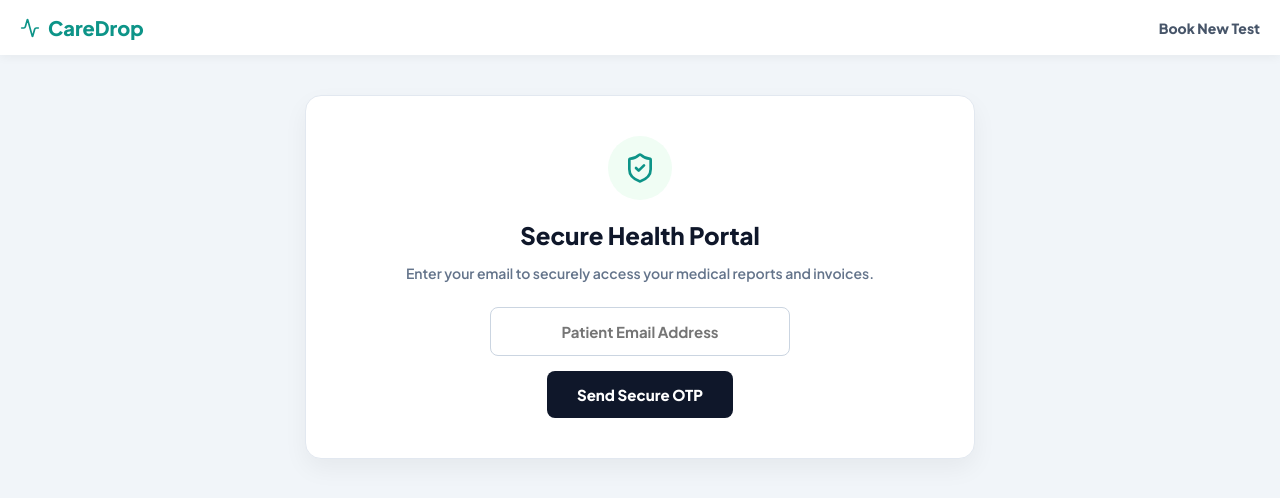
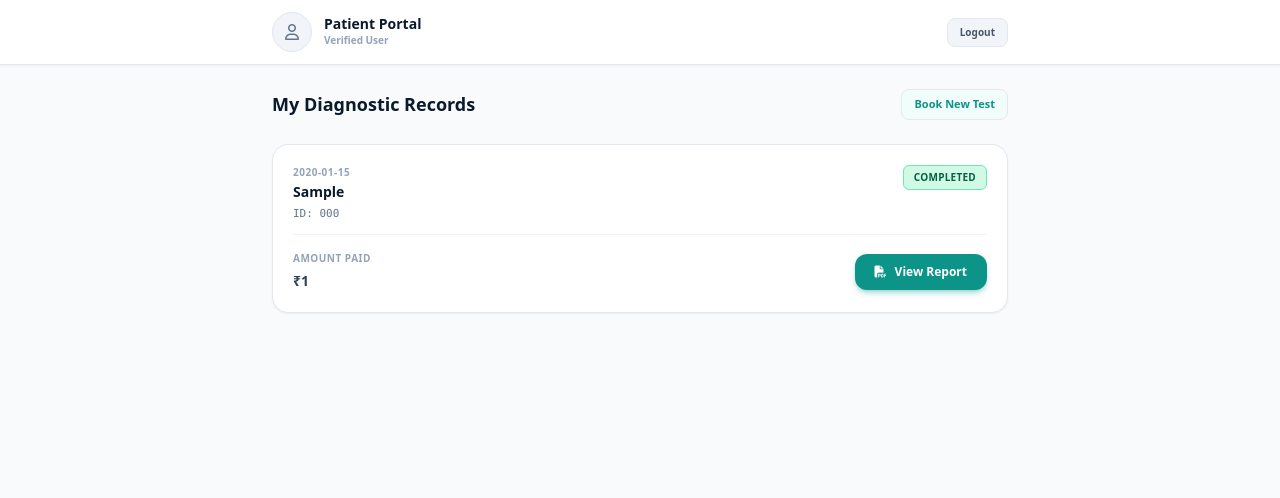
Before and after one commit to lab81617-del/caredrop-website, a Flask app: template templates/my_bookings.html in a window 1280 px wide. Shown: the top 498 px of the page. Run offline with Flask 3, Linux system fonts and the light colour scheme; the template is opened without the code that fills it: most values are stand-ins (such as "Sample title", 1, 10 or a date in 2020); some libraries are stand-ins or nearby versions.

Commit message:
Update my_bookings.html

```diff
--- a/templates/my_bookings.html
+++ b/templates/my_bookings.html
@@ -2,175 +2,93 @@
 <html lang="en">
 <head>
     <meta charset="UTF-8">
-    <meta name="viewport" content="width=device-width, initial-scale=1.0">
-    <title>My Reports | CareDrop</title>
-    <link href="https://fonts.googleapis.com/css2?family=Plus+Jakarta+Sans:wght@500;600;700;800&display=swap" rel="stylesheet">
-    <script src="https://unpkg.com/lucide@latest"></script>
-    <style>
-        * { font-family: 'Plus Jakarta Sans', sans-serif !important; box-sizing: border-box; }
-        body { background: #F1F5F9; margin: 0; padding: 0; color: #0F172A; }
+    <meta name="viewport" content="width=device-width, initial-scale=1.0, maximum-scale=1.0, user-scalable=no">
+    <title>My Records | CareDrop</title>
+    <script src="https://cdn.tailwindcss.com"></script>
+    <link href="https://cdnjs.cloudflare.com/ajax/libs/font-awesome/6.4.0/css/all.min.css" rel="stylesheet">
+    <script>
+        tailwind.config = {
+            theme: { extend: { colors: { brand: { 50: '#f0fdfa', 600: '#0d9488', 700: '#0f766e', 900: '#134e4a' }, navy: { 900: '#0b192c' } } } }
+        }
+    </script>
+</head>
+<body class="bg-slate-50 text-slate-800 font-sans antialiased pb-20 selection:bg-brand-500 selection:text-white">
 
-        .nav { background: white; padding: 15px 20px; display: flex; align-items: center; justify-content: space-between; box-shadow: 0 2px 10px rgba(0,0,0,0.05); position: sticky; top: 0; z-index: 100; }
-        .logo { font-size: 20px; font-weight: 800; color: #0D9488; text-decoration: none; display: flex; align-items: center; gap: 8px; }
+    <header class="bg-white border-b border-slate-200 sticky top-0 z-40 shadow-sm">
+        <div class="max-w-3xl mx-auto px-4 py-3 flex items-center justify-between">
+            <div class="flex items-center gap-3">
+                <div class="w-10 h-10 rounded-full bg-slate-100 flex items-center justify-center text-slate-500 border border-slate-200">
+                    <i class="fa-regular fa-user"></i>
+                </div>
+                <div>
+                    <span class="text-sm font-black text-navy-900 block leading-none">Patient Portal</span>
+                    <span class="text-[10px] font-bold text-slate-400 mt-0.5 block">{{ session.get('patient_contact', 'Verified User') }}</span>
+                </div>
+            </div>
+            <a href="/logout" class="text-[10px] font-bold bg-slate-100 hover:bg-slate-200 text-slate-600 px-3 py-1.5 rounded-lg border border-slate-200 transition">
+                Logout
+            </a>
+        </div>
+    </header>
 
-        .container { max-width: 700px; margin: 40px auto; padding: 0 15px; }
+    <main class="max-w-3xl mx-auto px-4 py-6 space-y-6">
 
-        /* OTP Verification Box */
-        .auth-card { background: white; border-radius: 16px; padding: 40px 30px; text-align: center; box-shadow: 0 10px 25px rgba(0,0,0,0.05); border: 1px solid #E2E8F0; }
-        .auth-icon { background: #F0FDF4; color: #0D9488; width: 64px; height: 64px; border-radius: 50%; display: flex; justify-content: center; align-items: center; margin: 0 auto 20px auto; }
-        .auth-card h2 { margin: 0 0 10px 0; font-size: 24px; font-weight: 800; }
-        .auth-card p { color: #64748B; font-size: 14px; font-weight: 600; margin-bottom: 25px; }
-        .input-box { width: 100%; max-width: 300px; margin: 0 auto 15px auto; display: block; padding: 14px; border: 1px solid #CBD5E1; border-radius: 8px; font-size: 15px; font-weight: 700; text-align: center; outline: none; }
-        .input-box:focus { border-color: #0D9488; }
-        .btn-auth { background: #0F172A; color: white; border: none; padding: 14px 30px; border-radius: 8px; font-weight: 800; font-size: 15px; cursor: pointer; transition: 0.2s; }
-        .btn-auth:hover { background: #1E293B; }
-
-        /* Order Cards */
-        .order-card { background: white; border-radius: 12px; padding: 20px; margin-bottom: 20px; box-shadow: 0 4px 6px rgba(0,0,0,0.02); border: 1px solid #E2E8F0; }
-        .order-header { display: flex; justify-content: space-between; align-items: center; border-bottom: 1px dashed #CBD5E1; padding-bottom: 15px; margin-bottom: 15px; }
-        .order-ref { font-size: 16px; font-weight: 800; color: #0D9488; }
-        .order-date { font-size: 12px; font-weight: 700; color: #64748B; }
-
-        .status-badge { padding: 6px 12px; border-radius: 50px; font-size: 11px; font-weight: 800; text-transform: uppercase; }
-        .status-pending { background: #FEF3C7; color: #B45309; border: 1px solid #FDE68A; }
-        .status-completed { background: #F0FDF4; color: #166534; border: 1px solid #BBF7D0; }
-
-        .patient-name { font-size: 15px; font-weight: 800; color: #0F172A; text-transform: capitalize; margin-bottom: 10px; }
-
-        .action-row { display: grid; grid-template-columns: 1fr 1fr; gap: 10px; margin-top: 20px; }
-        .btn-download { background: #0D9488; color: white; padding: 12px; border-radius: 6px; font-weight: 800; font-size: 13px; text-decoration: none; text-align: center; display: flex; justify-content: center; align-items: center; gap: 8px; transition: 0.2s; }
-        .btn-download:hover { background: #0F766E; }
-        .btn-invoice { background: #F1F5F9; color: #475569; border: 1px solid #CBD5E1; padding: 12px; border-radius: 6px; font-weight: 800; font-size: 13px; text-decoration: none; text-align: center; display: flex; justify-content: center; align-items: center; gap: 8px; transition: 0.2s; }
-        .btn-invoice:hover { background: #E2E8F0; }
-        .btn-disabled { background: #F1F5F9; color: #94A3B8; border: 1px dashed #CBD5E1; cursor: not-allowed; }
-    </style>
-</head>
-<body>
-
-    <nav class="nav">
-        <a href="/" class="logo"><i data-lucide="activity" style="width: 20px; height: 20px;"></i> CareDrop</a>
-        <a href="/tests" style="text-decoration: none; color: #475569; font-weight: 800; font-size: 14px;">Book New Test</a>
-    </nav>
-
-    <div class="container">
-
-        {% if error == "Verify email." or not searched_email %}
-        <div class="auth-card" id="authBox">
-            <div class="auth-icon"><i data-lucide="shield-check" style="width: 32px; height: 32px;"></i></div>
-            <h2>Secure Health Portal</h2>
-            <p>Enter your email to securely access your medical reports and invoices.</p>
-
-            <div id="step1">
-                <input type="email" id="emailInput" class="input-box" placeholder="Patient Email Address" value="{{ searched_email }}" required>
-                <button class="btn-auth" onclick="sendOTP()">Send Secure OTP</button>
-            </div>
-
-            <div id="step2" style="display: none;">
-                <input type="text" id="otpInput" class="input-box" placeholder="Enter 4-Digit OTP" maxlength="4" required>
-                <button class="btn-auth" onclick="verifyOTP()">Verify & View Reports</button>
-                <div style="margin-top: 15px; font-size: 12px; font-weight: 700; color: #0D9488; cursor: pointer;" onclick="location.reload()">&larr; Change Email</div>
-            </div>
+        <div class="flex items-center justify-between mb-2">
+            <h2 class="text-lg font-black text-navy-900">My Diagnostic Records</h2>
+            <a href="/tests" class="text-[11px] font-bold text-brand-600 bg-brand-50 px-3 py-1.5 rounded-lg border border-brand-200">Book New Test</a>
         </div>
 
-        {% else %}
-        <h2 style="margin-top: 0; color: #0F172A; font-weight: 800;">My Diagnostic Records</h2>
-        <p style="color: #64748B; font-weight: 600; margin-bottom: 30px;">Records for: {{ searched_email }}</p>
+        <div class="space-y-4">
+            {% for o in bookings %}
+            <div class="bg-white rounded-2xl p-5 border border-slate-200 shadow-sm">
 
-            {% for order in orders %}
-            <div class="order-card">
-                <div class="order-header">
+                <div class="flex justify-between items-start mb-3">
                     <div>
-                        <div class="order-ref">{{ order.order_ref }}</div>
+                        <span class="text-[10px] font-bold text-slate-400 uppercase tracking-wider block mb-0.5">{{ o.created_at[:10] }}</span>
+                        <span class="text-sm font-black text-navy-900 block">{{ o.tests_requested }}</span>
+                        <span class="text-[11px] font-mono text-slate-500 mt-1 block">ID: {{ o.order_code }}</span>
                     </div>
-                    <div class="status-badge {% if order.has_report %}status-completed{% else %}status-pending{% endif %}">
-                        {% if order.has_report %}Report Ready{% else %}Processing{% endif %}
-                    </div>
+
+                    <!-- Dynamic Status Badge -->
+                    <span class="px-2.5 py-1 rounded-md text-[10px] font-black tracking-wide uppercase inline-block
+                        {% if o.status == 'Pending' %} bg-amber-100 text-amber-800 border border-amber-300
+                        {% elif o.status == 'Sample Collected' %} bg-blue-100 text-blue-800 border border-blue-300
+                        {% elif o.status == 'Completed' %} bg-emerald-100 text-emerald-800 border border-emerald-300
+                        {% else %} bg-slate-100 text-slate-800 border border-slate-300 {% endif %}">
+                        {{ o.status }}
+                    </span>
                 </div>
 
-                <div class="patient-name"><i data-lucide="user" style="width: 14px; height: 14px; color: #94A3B8; vertical-align: middle;"></i> {{ order.patient_name }}</div>
+                <!-- Action Area -->
+                <div class="pt-4 mt-2 border-t border-slate-100 flex items-center justify-between">
+                    <div>
+                        <span class="text-[10px] font-bold text-slate-400 uppercase tracking-wider block mb-0.5">Amount Paid</span>
+                        <span class="text-sm font-black text-slate-700">₹{{ o.total_bill|int }}</span>
+                    </div>
 
-                <div class="action-row">
-                    {% if order.has_report %}
-                        <a href="/download-report/{{ order.id }}" target="_blank" class="btn-download">
-                            <i data-lucide="file-text" style="width: 16px; height: 16px;"></i> Clinical Report
-                        </a>
-                        <a href="/download-invoice/{{ order.id }}" target="_blank" class="btn-invoice">
-                            <i data-lucide="receipt" style="width: 16px; height: 16px;"></i> Tax Invoice
-                        </a>
+                    {% if o.status == 'Completed' %}
+                    <!-- PDF Download Button (Active only when completed) -->
+                    <a href="/lims_report/{{ o.id }}" target="_blank" class="bg-brand-600 hover:bg-brand-700 text-white px-5 py-2.5 rounded-xl text-xs font-bold transition shadow-md shadow-brand-600/30 flex items-center gap-2">
+                        <i class="fa-solid fa-file-pdf"></i> View Report
+                    </a>
                     {% else %}
-                        <div class="btn-download btn-disabled" style="grid-column: 1 / -1;">
-                            <i data-lucide="clock" style="width: 16px; height: 16px;"></i> Report in Progress
-                        </div>
+                    <!-- Processing state -->
+                    <div class="text-[10px] font-bold text-slate-400 bg-slate-50 px-4 py-2 rounded-lg border border-slate-200 flex items-center gap-2">
+                        <i class="fa-solid fa-spinner fa-spin text-brand-600"></i> Processing Lab
+                    </div>
                     {% endif %}
                 </div>
             </div>
             {% else %}
-            <div style="text-align: center; padding: 50px 20px; background: white; border-radius: 12px; border: 1px dashed #CBD5E1;">
-                <i data-lucide="folder-search" style="width: 48px; height: 48px; color: #94A3B8; margin-bottom: 15px;"></i>
-                <h3 style="margin: 0 0 10px 0; font-weight: 800; color: #0F172A;">No Records Found</h3>
-                <p style="color: #64748B; font-weight: 600; font-size: 14px;">We couldn't find any bookings associated with this email.</p>
-                <a href="/tests" style="display: inline-block; background: #0D9488; color: white; text-decoration: none; padding: 10px 20px; border-radius: 6px; font-weight: 800; margin-top: 15px;">Book a Test</a>
+            <div class="bg-white rounded-2xl p-8 border border-slate-200 text-center">
+                <i class="fa-solid fa-file-medical text-4xl text-slate-300 mb-3"></i>
+                <h3 class="text-sm font-black text-slate-700">No Records Found</h3>
+                <p class="text-xs text-slate-500 mt-1">You haven't booked any tests with us yet.</p>
+                <a href="/tests" class="mt-4 inline-block bg-navy-900 text-white font-bold py-2.5 px-6 rounded-xl text-xs uppercase tracking-wider">Explore Catalog</a>
             </div>
             {% endfor %}
-        {% endif %}
-    </div>
+        </div>
+    </main>
 
-    <script>
-        lucide.createIcons();
-
-        async function sendOTP() {
-            const email = document.getElementById('emailInput').value;
-            if (!email) return alert('Enter email');
-
-            const btn = document.querySelector('#step1 .btn-auth');
-            btn.innerText = "Sending..."; btn.disabled = true;
-
-            try {
-                const res = await fetch('/api/send-otp', {
-                    method: 'POST',
-                    headers: {'Content-Type': 'application/json'},
-                    body: JSON.stringify({email: email})
-                });
-                const data = await res.json();
-                if (data.success) {
-                    document.getElementById('step1').style.display = 'none';
-                    document.getElementById('step2').style.display = 'block';
-                } else {
-                    alert('Failed to send OTP. Check server logs.');
-                    btn.innerText = "Send Secure OTP"; btn.disabled = false;
-                }
-            } catch (err) {
-                alert('Connection error');
-                btn.innerText = "Send Secure OTP"; btn.disabled = false;
-            }
-        }
-
-        async function verifyOTP() {
-            const email = document.getElementById('emailInput').value;
-            const otp = document.getElementById('otpInput').value;
-            if (!otp) return alert('Enter OTP');
-
-            const btn = document.querySelector('#step2 .btn-auth');
-            btn.innerText = "Verifying..."; btn.disabled = true;
-
-            try {
-                const res = await fetch('/api/verify-otp', {
-                    method: 'POST',
-                    headers: {'Content-Type': 'application/json'},
-                    body: JSON.stringify({email: email, otp: otp})
-                });
-                const data = await res.json();
-                if (data.success) {
-                    window.location.href = `/my-bookings?email=${email}`;
-                } else {
-                    alert('Invalid OTP');
-                    btn.innerText = "Verify & View Reports"; btn.disabled = false;
-                }
-            } catch (err) {
-                alert('Connection error');
-                btn.innerText = "Verify & View Reports"; btn.disabled = false;
-            }
-        }
-    </script>
 </body>
 </html>
```
